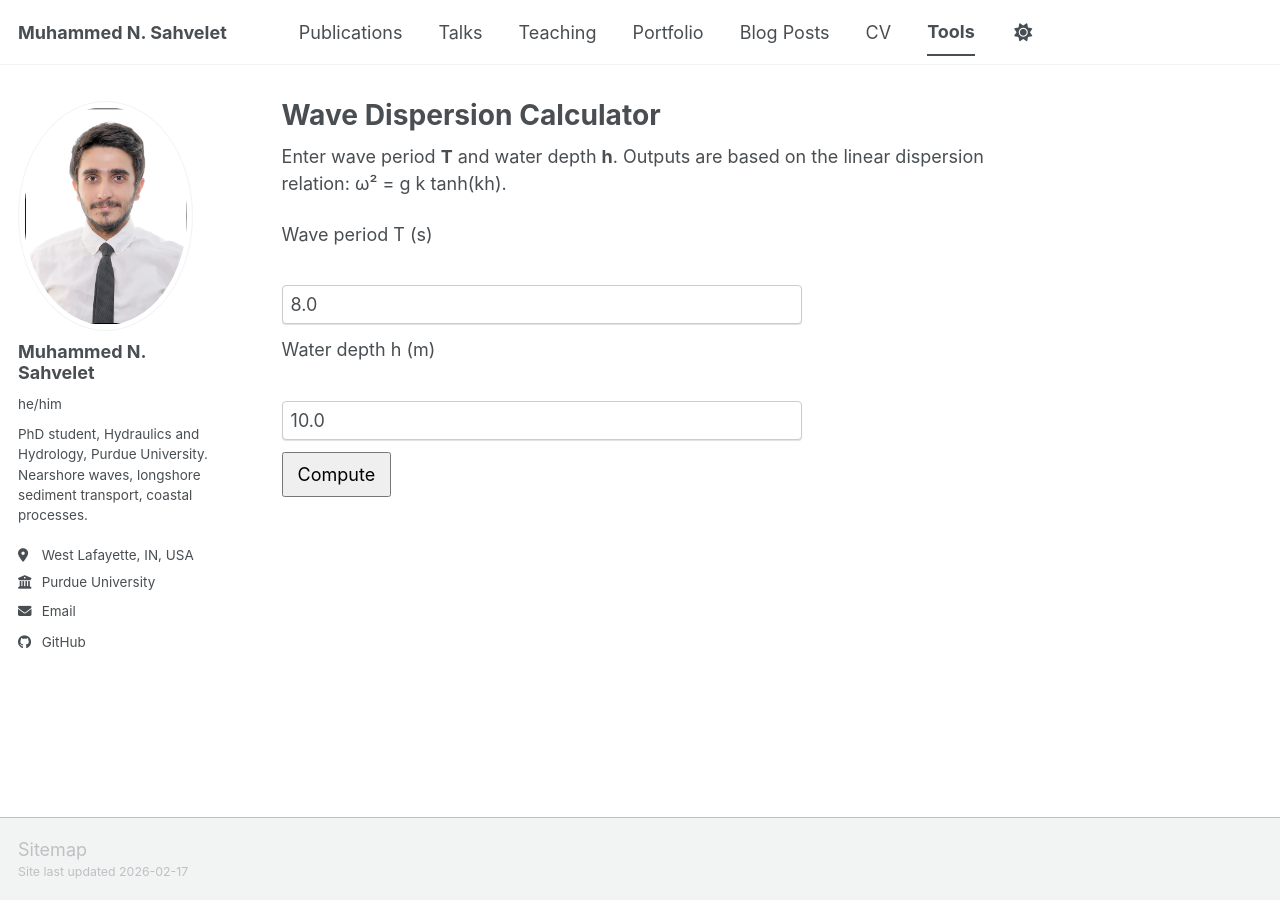
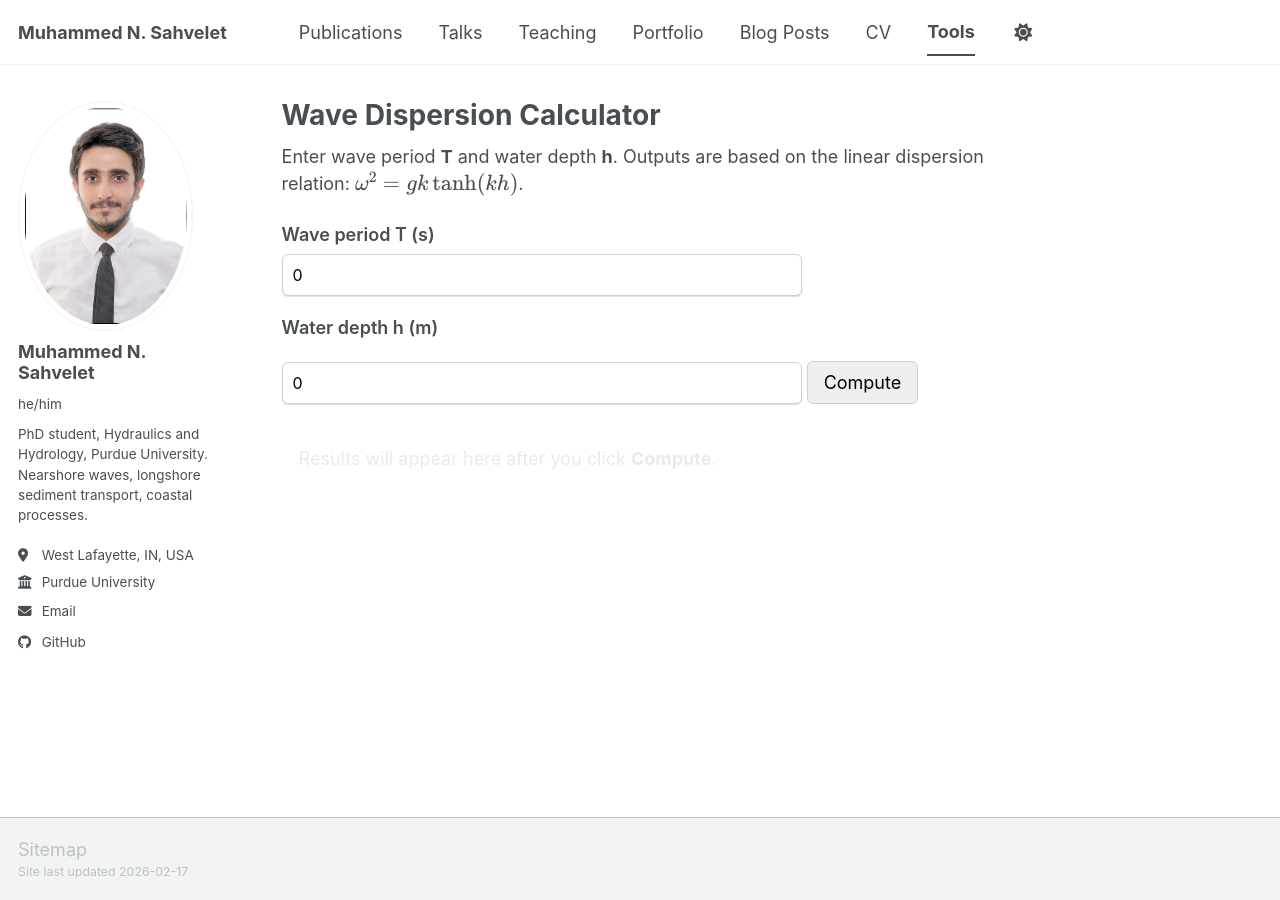
Before and after one commit to mnsahvelet/mnsahvelet.github.io, a Jekyll site: the page built from _pages/dispersion-tool.md, in a window 1280 px wide. Built offline with Jekyll 4.4.1, drawn with Linux system fonts in a browser that asks for light colours; a script bundle is joined from its source files by our own code; library files that are not in the unit come from our copies; some of the changed lines change nothing that is shown.

Commit message:
Enhance dispersion tool with improved input handling

```diff
--- a/_pages/dispersion-tool.md
+++ b/_pages/dispersion-tool.md
@@ -5,77 +5,156 @@
 author_profile: true
 ---
 
-<p>Enter wave period <strong>T</strong> and water depth <strong>h</strong>. Outputs are based on the linear dispersion relation: ω² = g k tanh(kh).</p>
+<p>
+Enter wave period <strong>T</strong> and water depth <strong>h</strong>. Outputs are based on the linear dispersion relation:
+\( \omega^2 = g k \tanh(kh) \).
+</p>
 
-<div style="max-width: 520px;">
-  <label>Wave period T (s)</label><br>
-  <input id="T" type="number" step="0.01" value="8.0" style="width: 100%; padding: 8px; margin: 6px 0 12px 0;">
+<style>
+/* Make inputs readable in this theme */
+#dispersion-tool input[type="number"]{
+  color: #000 !important;
+  background: #fff !important;
+  border: 1px solid #cfcfcf !important;
+  padding: 10px !important;
+  border-radius: 6px !important;
+  width: 100% !important;
+  max-width: 520px !important;
+  font-size: 16px !important;
+}
+#dispersion-tool label{
+  display:block;
+  margin: 10px 0 6px 0;
+  font-weight: 600;
+}
+#dispersion-tool button{
+  margin-top: 14px;
+  padding: 10px 16px;
+  border-radius: 6px;
+  border: 1px solid #cfcfcf;
+}
+#dispersion-out{
+  max-width: 720px;
+  margin-top: 18px;
+  padding: 14px 16px;
+  background: rgba(255,255,255,0.06);
+  border: 1px solid rgba(255,255,255,0.10);
+  border-radius: 10px;
+}
+#dispersion-out .err{ color: #ffb3b3; }
+#dispersion-out .ok  { color: #eaeaea; }
+#dispersion-out table{
+  width: 100%;
+  border-collapse: collapse;
+  margin-top: 10px;
+}
+#dispersion-out td{
+  padding: 6px 8px;
+  border-bottom: 1px solid rgba(255,255,255,0.10);
+}
+#dispersion-out td:first-child{
+  width: 35%;
+  opacity: 0.95;
+}
+</style>
 
-  <label>Water depth h (m)</label><br>
-  <input id="h" type="number" step="0.01" value="10.0" style="width: 100%; padding: 8px; margin: 6px 0 12px 0;">
+<div id="dispersion-tool">
+  <label for="T">Wave period T (s)</label>
+  <input id="T" type="number" step="0.01" value="0">
 
-  <button onclick="computeDispersion()" style="padding: 10px 14px;">Compute</button>
+  <label for="h">Water depth h (m)</label>
+  <input id="h" type="number" step="0.01" value="0">
+
+  <button type="button" onclick="computeDispersion()">Compute</button>
+
+  <div id="dispersion-out">
+    <div class="ok">Results will appear here after you click <strong>Compute</strong>.</div>
+  </div>
 </div>
-
-<div id="out" style="margin-top: 16px;"></div>
 
 <script>
 function computeDispersion() {
   const g = 9.81;
+
   const T = parseFloat(document.getElementById("T").value);
   const h = parseFloat(document.getElementById("h").value);
+  const out = document.getElementById("dispersion-out");
 
+  // Validate (you asked default = 0, but computation requires > 0)
   if (!(T > 0) || !(h > 0)) {
-    document.getElementById("out").innerHTML = "<p style='color:#d33;'>Please enter positive values for T and h.</p>";
+    out.innerHTML = "<div class='err'><strong>Error:</strong> Please enter positive values for T and h (greater than 0).</div>";
     return;
   }
 
   const omega = 2 * Math.PI / T;
 
-  // Solve dispersion: f(k) = g k tanh(kh) - omega^2 = 0  via Newton-Raphson
-  // Initial guess: deep water k0 = omega^2 / g
-  let k = (omega * omega) / g;
-  const maxIter = 50;
-  const tol = 1e-12;
-
-  for (let i = 0; i < maxIter; i++) {
-    const kh = k * h;
-    const t = Math.tanh(kh);
-    const sech = 1 / Math.cosh(kh);
-    const sech2 = sech * sech;
-
-    const f = g * k * t - omega * omega;
-    const df = g * t + g * k * h * sech2;
-
-    const dk = -f / df;
-    k += dk;
-
-    if (Math.abs(dk) < tol * Math.max(1, Math.abs(k))) break;
+  // Match your MATLAB approach: bracket around deep-water guess and solve
+  // f(k) = omega^2 - g k tanh(kh) = 0
+  function f(k){
+    return omega*omega - g*k*Math.tanh(k*h);
   }
 
-  const L = 2 * Math.PI / k;
-  const c = omega / k;
+  // Deep-water initial guess (k0)
+  const k0 = (omega*omega)/g;
 
-  const kh = k * h;
-  const t = Math.tanh(kh);
-  const n = 0.5 * (1 + (2 * kh) / Math.sinh(2 * kh)); // group factor
-  const cg = n * c;
+  // Bracket like your code: [max(1e-6, 0.1*k0), 10*k0 + 1e-6]
+  let klo = Math.max(1e-6, 0.1*k0);
+  let khi = 10*k0 + 1e-6;
+
+  // Ensure the bracket actually brackets a root (sign change).
+  // If not, expand upper bound a few times.
+  let flo = f(klo);
+  let fhi = f(khi);
+
+  let expandCount = 0;
+  while (flo*fhi > 0 && expandCount < 20) {
+    khi *= 2.0;
+    fhi = f(khi);
+    expandCount++;
+  }
+
+  if (flo*fhi > 0) {
+    out.innerHTML = "<div class='err'><strong>Error:</strong> Could not bracket the solution. Try different T and h.</div>";
+    return;
+  }
+
+  // Bisection (robust) within bracket
+  let k = 0.5*(klo + khi);
+  for (let i=0; i<80; i++){
+    k = 0.5*(klo + khi);
+    const fk = f(k);
+    if (Math.abs(fk) < 1e-12) break;
+    if (flo*fk < 0) {
+      khi = k;
+      fhi = fk;
+    } else {
+      klo = k;
+      flo = fk;
+    }
+    if (Math.abs(khi - klo) < 1e-12*Math.max(1, Math.abs(k))) break;
+  }
+
+  const L  = 2*Math.PI / k;
+  const c  = omega / k;
+
+  const kh = k*h;
+  const n  = 0.5 * (1 + (2*kh)/Math.sinh(2*kh)); // group factor
+  const cg = n*c;
 
   let regime = "Intermediate depth";
   if (kh < 0.5) regime = "Shallow water (kh < 0.5)";
   if (kh > 3.0) regime = "Deep water (kh > 3)";
 
-  document.getElementById("out").innerHTML = `
-    <hr>
-    <p><strong>Results</strong></p>
-    <ul>
-      <li>ω = ${omega.toFixed(6)} rad/s</li>
-      <li>k = ${k.toFixed(8)} 1/m</li>
-      <li>L = ${L.toFixed(3)} m</li>
-      <li>c = ${c.toFixed(3)} m/s</li>
-      <li>c<sub>g</sub> = ${cg.toFixed(3)} m/s</li>
-      <li>kh = ${kh.toFixed(3)} (${regime})</li>
-    </ul>
+  out.innerHTML = `
+    <div class="ok"><strong>Results</strong></div>
+    <table>
+      <tr><td>ω (rad/s)</td><td>${omega.toFixed(6)}</td></tr>
+      <tr><td>k (1/m)</td><td>${k.toFixed(10)}</td></tr>
+      <tr><td>L (m)</td><td>${L.toFixed(4)}</td></tr>
+      <tr><td>c (m/s)</td><td>${c.toFixed(4)}</td></tr>
+      <tr><td>c<sub>g</sub> (m/s)</td><td>${cg.toFixed(4)}</td></tr>
+      <tr><td>kh (-)</td><td>${kh.toFixed(4)} &nbsp; <span style="opacity:0.9;">${regime}</span></td></tr>
+    </table>
   `;
 }
 </script>
```
